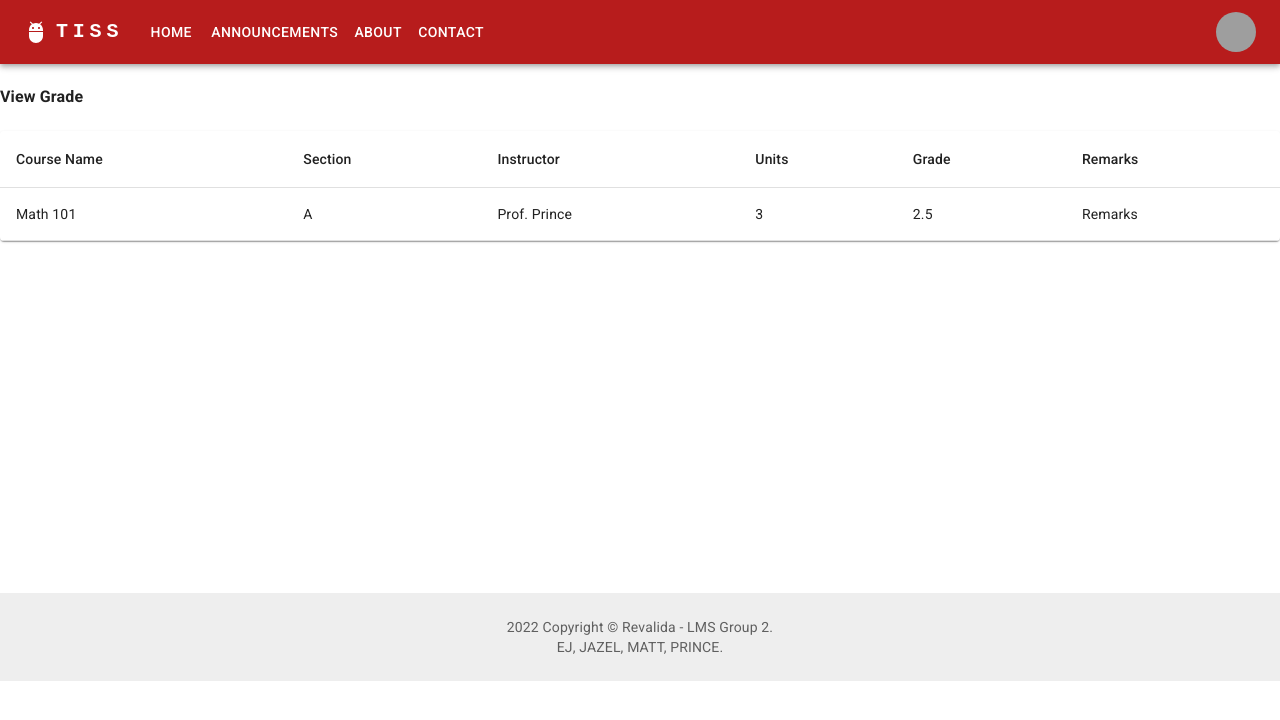
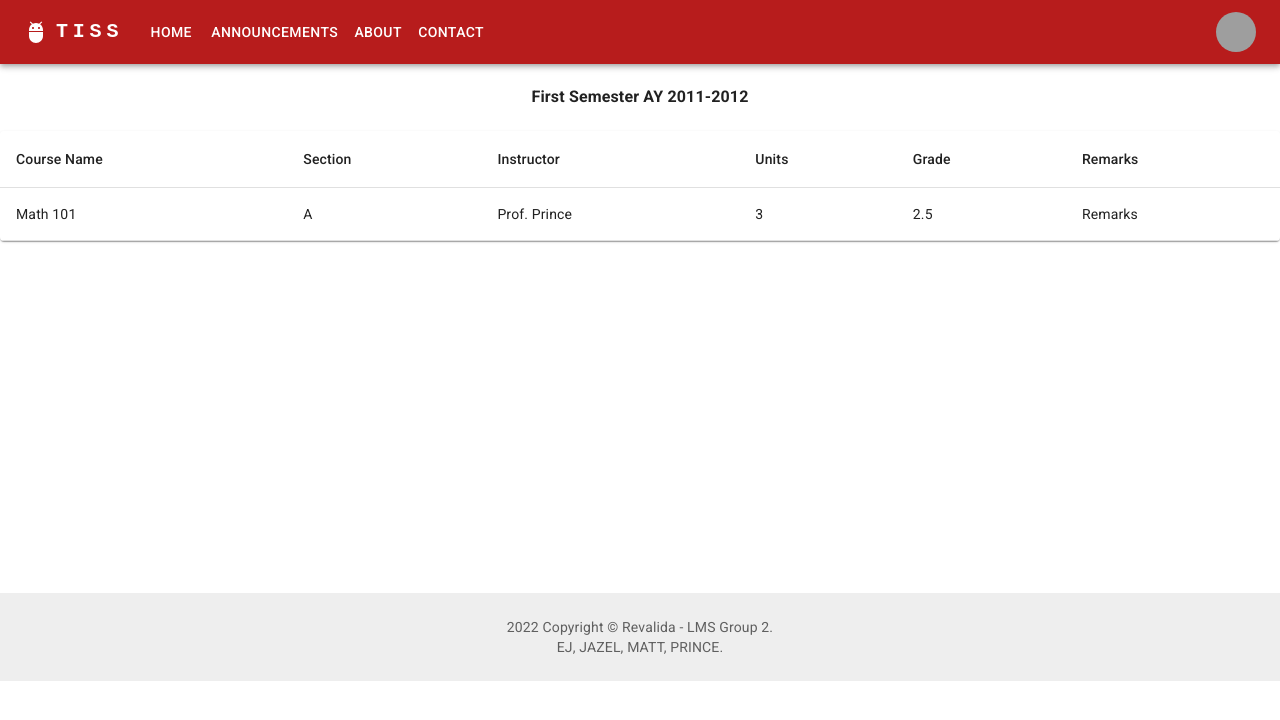
Before and after one commit to pmonisit/LMS-FRONTEND, a React (Create React App) app in the folder lms-group2/: page /grades in a window 1280 px wide. Shown: the top 720 px of the page. Built offline with nearby package versions, Linux system fonts and the light colour scheme; no server answers; sample sign-in values are in the browser's storage; grey boxes are pictures that could not be loaded.

Commit message:
Studentchange2

```diff
--- a/lms-group2/package.json
+++ b/lms-group2/package.json
@@ -22,6 +22,8 @@
     "jwt-decode": "^3.1.2",
     "moment": "^2.29.4",
     "react": "^18.2.0",
+    "react-big-calendar": "^1.5.0",
+    "react-datepicker": "^4.8.0",
     "react-dom": "^18.2.0",
     "react-material-ui-carousel": "^3.4.2",
     "react-router-dom": "^6.4.1",
--- a/lms-group2/src/App.js
+++ b/lms-group2/src/App.js
@@ -1,5 +1,5 @@
 // React
-import * as React from "react";
+import React, { useEffect, useState } from "react";
 import { Routes, Route, Navigate, useNavigate } from "react-router-dom";
 import { useContext } from "react";
 
@@ -19,10 +19,11 @@ import NotFoundPage from "./pages/NotFoundPage";
 import StudentEnrolmentPage from "./pages/student/StudentEnrolmentPage";
 import StudentDashboardPage from "./pages/student/StudentDashboardPage";
 import Courses from "./components/student/Courses";
-import StudentGrade from "./components/student/StudentGrade";
+import StudentGradePage from "./pages/student/StudentGradePage";
 
 // Services
 import * as accountService from "./services/shared/accounts";
+import * as service from "./services/admin/AccountService";
 
 // JWT Decode
 import jwtDecode from "jwt-decode";
@@ -42,7 +43,7 @@ import ParentListPage from "./pages/admin/ParentListPage";
 import EditUserPage from "./pages/admin/EditUserPage";
 
 const App = () => {
-  const [accessToken, setAccessToken] = React.useState(
+  const [accessToken, setAccessToken] = useState(
     accountService.getAccessToken()
   );
 
@@ -171,6 +172,7 @@ const App = () => {
           />
 
           {/* {---------------------Students Routes- Author: Ja-----------------------------------------------} */}
+
           <Route
             path="/dashboard"
             element={
@@ -193,7 +195,9 @@ const App = () => {
           />
           <Route
             path="/grades"
-            element={accessToken ? <StudentGrade /> : <Navigate to="/login" />}
+            element={
+              accessToken ? <StudentGradePage /> : <Navigate to="/login" />
+            }
           />
         </Routes>
 
--- a/lms-group2/src/components/student/Courses.jsx
+++ b/lms-group2/src/components/student/Courses.jsx
@@ -14,6 +14,8 @@ import { EnrolContext } from "../../context/student/EnrolContext";
 const Courses = () => {
   const [courses, setCourses] = useState([]);
   const [lectures, setLectures] = useState([]);
+  const [searchTerm, setSearchTerm] = useState([]);
+
   useEffect(() => {
     courseService.getCourse().then((response) => {
       setCourses(response.data);
@@ -38,6 +40,16 @@ const Courses = () => {
   };
 
   return (
+    <>
+      <div align="center">
+        <input
+          type="text"
+          placeholder="Search Course..."
+          onChange={(event) => {
+            setSearchTerm(event.target.value);
+          }}
+        />
+      </div>
       <Paper sx={{ width: "100%", overflow: "hidden" }}>
         <TableContainer sx={{ maxHeight: 440 }}>
           <Table stickyHeader aria-label="sticky table">
@@ -57,6 +69,23 @@ const Courses = () => {
             <TableBody>
               {courses
                 .slice(page * rowsPerPage, page * rowsPerPage + rowsPerPage)
+                .filter((value) => {
+                  if (searchTerm == "") {
+                    return value;
+                  } else if (
+                    value.courseName
+                      .toLowerCase()
+                      .includes(searchTerm.toLowerCase())
+                  ) {
+                    return value;
+                  } else if (
+                    value.courseCode
+                      .toLowerCase()
+                      .includes(searchTerm.toLowerCase())
+                  ) {
+                    return value;
+                  }
+                })
                 .map((course) => {
                   return (
                     <TableRow
@@ -70,7 +99,9 @@ const Courses = () => {
                       <TableCell>Restriction</TableCell>
                       <TableCell>{course.units}</TableCell>
                       {lectures
-                      .filter((lecture) => course.courseId === lecture.courseId)
+                        .filter(
+                          (lecture) => course.courseId === lecture.courseId
+                        )
                         .map((lecture) => {
                           return (
                             <Fragment key={lecture.lectureId}>
@@ -100,6 +131,7 @@ const Courses = () => {
           onRowsPerPageChange={handleChangeRowsPerPage}
         />
       </Paper>
+    </>
   );
 };
 export default Courses;
--- a/lms-group2/src/components/student/StudentGrade.jsx
+++ b/lms-group2/src/components/student/StudentGrade.jsx
@@ -27,7 +27,7 @@ const StudentGrade = () => {
 
   return (
     <>
-      <h4> View Grade </h4>
+      <h4 align="center">First Semester AY 2011-2012</h4>
       <Paper sx={{ width: "100%", overflow: "hidden" }}>
         <TableContainer sx={{ maxHeight: 440 }}>
           <Table stickyHeader aria-label="sticky table">
--- a/lms-group2/src/pages/student/StudentGradePage.jsx
+++ b/lms-group2/src/pages/student/StudentGradePage.jsx
@@ -1,4 +1,6 @@
+import StudentGrade from "../../components/student/StudentGrade";
+
 const StudentGradePage = () => {
-  return <>View Grade</>;
+  return <StudentGrade />;
 };
 export default StudentGradePage;
```
Also changed, not shown: lms-group2/src/components/student/Attendance.jsx (added, +7 -0 lines), 1 other file (tests, documents, lock files or other folders). Lines whose indentation alone changed are shown as unchanged.
